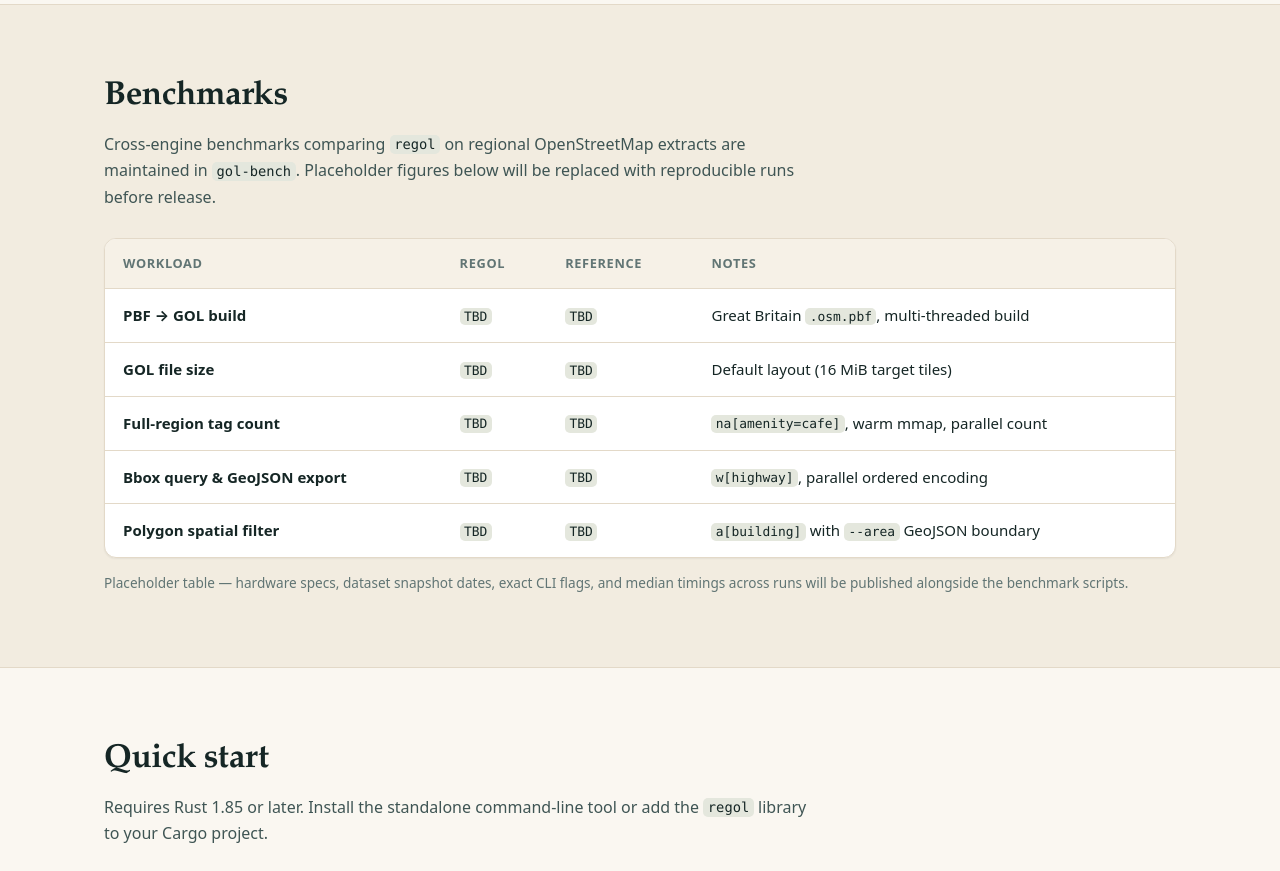
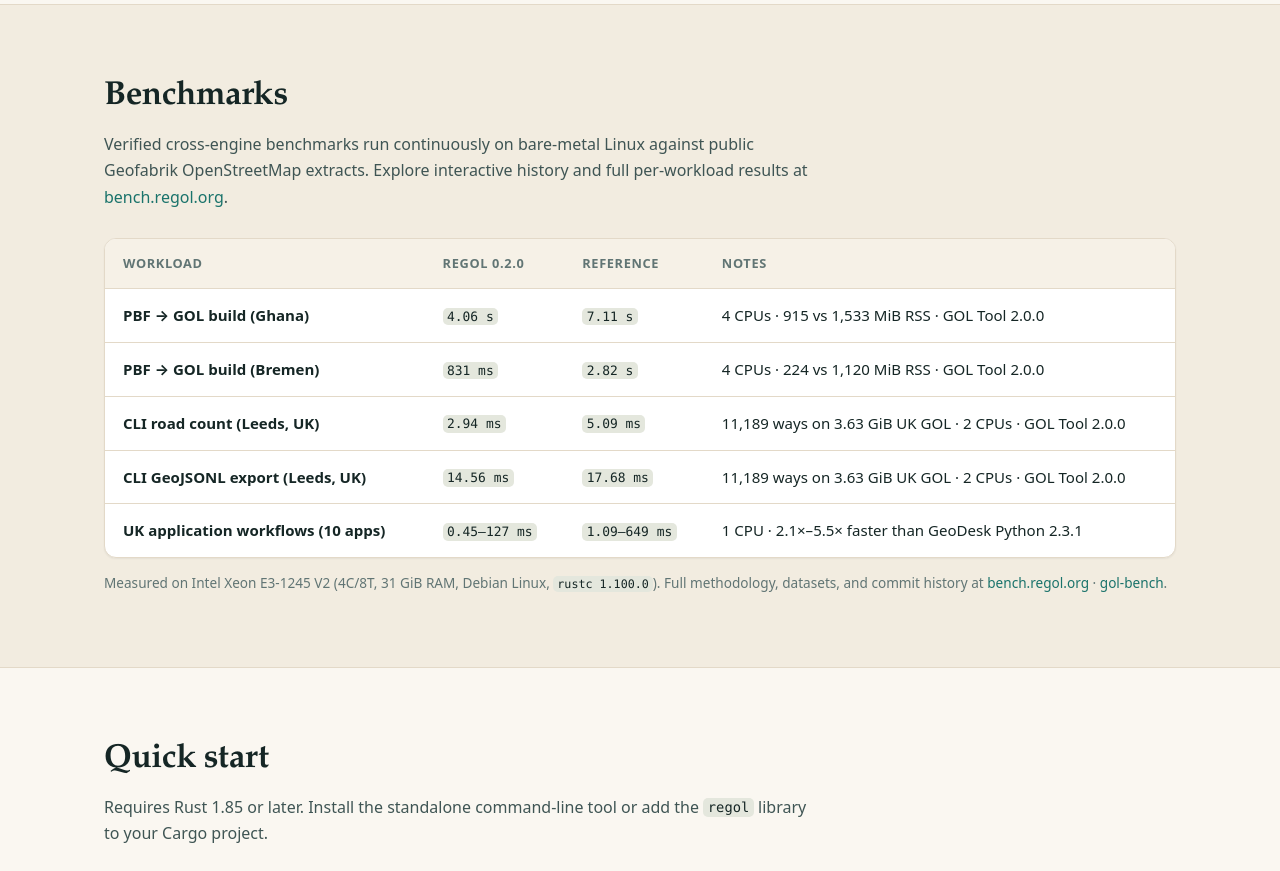
Before and after one commit to regol-gis/regol-website, a plain HTML site: page index.html in a window 1280 px wide. Shown: the part 2500-3371 px from the top of the page. Drawn offline with Linux system fonts and the light colour scheme.

Commit message:
Populate Benchmarks section with verified v0.2.0 results and link to bench.regol.org

```diff
--- a/index.html
+++ b/index.html
@@ -363,7 +363,7 @@
         <div class="section-header">
           <h2>Benchmarks</h2>
           <p>
-            Cross-engine benchmarks comparing <code>regol</code> on regional OpenStreetMap extracts are maintained in <code>gol-bench</code>. Placeholder figures below will be replaced with reproducible runs before release.
+            Verified cross-engine benchmarks run continuously on bare-metal Linux against public Geofabrik OpenStreetMap extracts. Explore interactive history and full per-workload results at <a href="https://bench.regol.org">bench.regol.org</a>.
           </p>
         </div>
 
@@ -372,48 +372,48 @@
             <thead>
               <tr>
                 <th scope="col">Workload</th>
-                <th scope="col">regol</th>
+                <th scope="col">regol 0.2.0</th>
                 <th scope="col">Reference</th>
                 <th scope="col">Notes</th>
               </tr>
             </thead>
             <tbody>
               <tr>
-                <td><strong>PBF → GOL build</strong></td>
-                <td class="num"><code>TBD</code></td>
-                <td class="num"><code>TBD</code></td>
-                <td>Great Britain <code>.osm.pbf</code>, multi-threaded build</td>
+                <td><strong>PBF → GOL build (Ghana)</strong></td>
+                <td class="num"><code>4.06 s</code></td>
+                <td class="num"><code>7.11 s</code></td>
+                <td>4 CPUs · 915 vs 1,533 MiB RSS · GOL Tool 2.0.0</td>
               </tr>
               <tr>
-                <td><strong>GOL file size</strong></td>
-                <td class="num"><code>TBD</code></td>
-                <td class="num"><code>TBD</code></td>
-                <td>Default layout (16 MiB target tiles)</td>
+                <td><strong>PBF → GOL build (Bremen)</strong></td>
+                <td class="num"><code>831 ms</code></td>
+                <td class="num"><code>2.82 s</code></td>
+                <td>4 CPUs · 224 vs 1,120 MiB RSS · GOL Tool 2.0.0</td>
               </tr>
               <tr>
-                <td><strong>Full-region tag count</strong></td>
-                <td class="num"><code>TBD</code></td>
-                <td class="num"><code>TBD</code></td>
-                <td><code>na[amenity=cafe]</code>, warm mmap, parallel count</td>
+                <td><strong>CLI road count (Leeds, UK)</strong></td>
+                <td class="num"><code>2.94 ms</code></td>
+                <td class="num"><code>5.09 ms</code></td>
+                <td>11,189 ways on 3.63 GiB UK GOL · 2 CPUs · GOL Tool 2.0.0</td>
               </tr>
               <tr>
-                <td><strong>Bbox query &amp; GeoJSON export</strong></td>
-                <td class="num"><code>TBD</code></td>
-                <td class="num"><code>TBD</code></td>
-                <td><code>w[highway]</code>, parallel ordered encoding</td>
+                <td><strong>CLI GeoJSONL export (Leeds, UK)</strong></td>
+                <td class="num"><code>14.56 ms</code></td>
+                <td class="num"><code>17.68 ms</code></td>
+                <td>11,189 ways on 3.63 GiB UK GOL · 2 CPUs · GOL Tool 2.0.0</td>
               </tr>
               <tr>
-                <td><strong>Polygon spatial filter</strong></td>
-                <td class="num"><code>TBD</code></td>
-                <td class="num"><code>TBD</code></td>
-                <td><code>a[building]</code> with <code>--area</code> GeoJSON boundary</td>
+                <td><strong>UK application workflows (10 apps)</strong></td>
+                <td class="num"><code>0.45–127 ms</code></td>
+                <td class="num"><code>1.09–649 ms</code></td>
+                <td>1 CPU · 2.1×–5.5× faster than GeoDesk Python 2.3.1</td>
               </tr>
             </tbody>
           </table>
         </div>
 
         <p class="bench-footnote">
-          Placeholder table — hardware specs, dataset snapshot dates, exact CLI flags, and median timings across runs will be published alongside the benchmark scripts.
+          Measured on Intel Xeon E3-1245 V2 (4C/8T, 31 GiB RAM, Debian Linux, <code>rustc 1.100.0</code>). Full methodology, datasets, and commit history at <a href="https://bench.regol.org">bench.regol.org</a> · <a href="https://github.com/regol-gis/gol-bench" rel="noopener">gol-bench</a>.
         </p>
       </div>
     </section>
@@ -504,7 +504,7 @@ regol = <span class="tok-s">"0.2"</span>
           <ul class="footer-links">
             <li><a href="#features">Features</a></li>
             <li><a href="#cli">CLI</a></li>
-            <li><a href="#benchmarks">Benchmarks</a></li>
+            <li><a href="https://bench.regol.org">Benchmarks</a></li>
             <li><a href="#quickstart">Quick Start</a></li>
           </ul>
           <ul class="footer-links">
```
